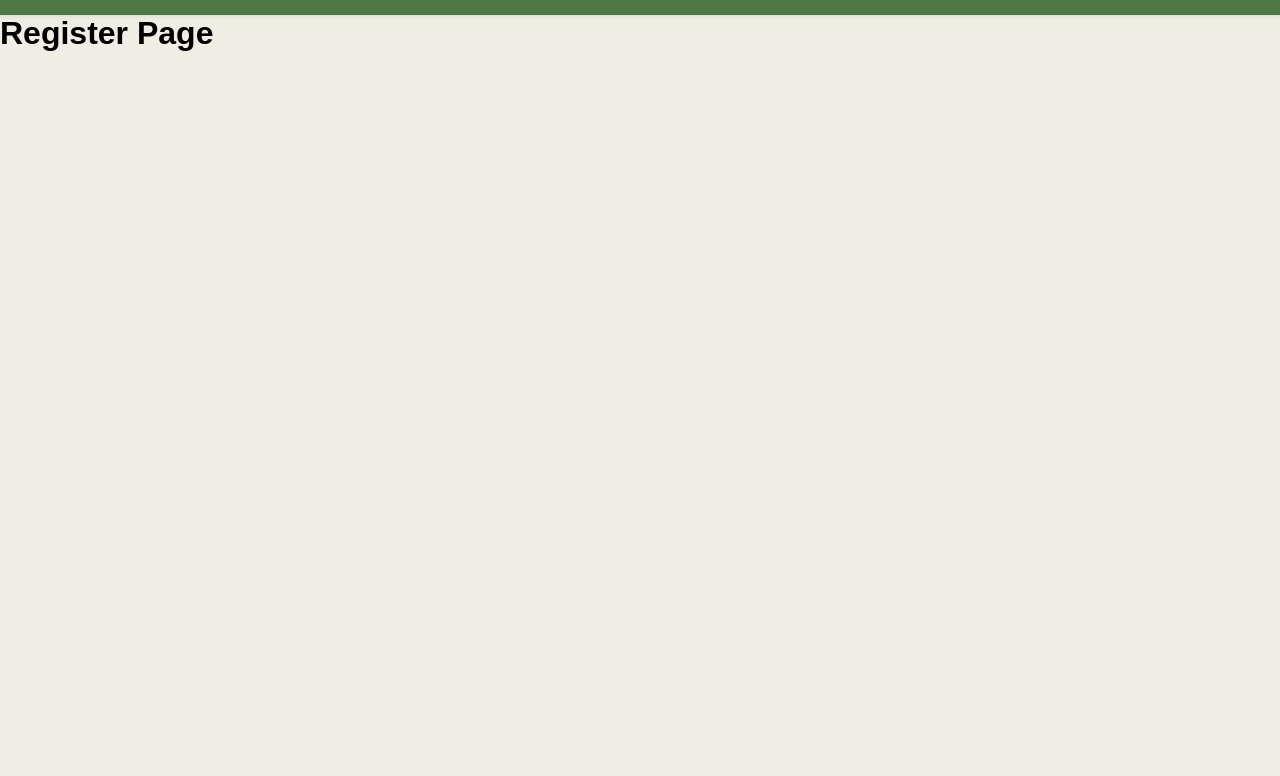
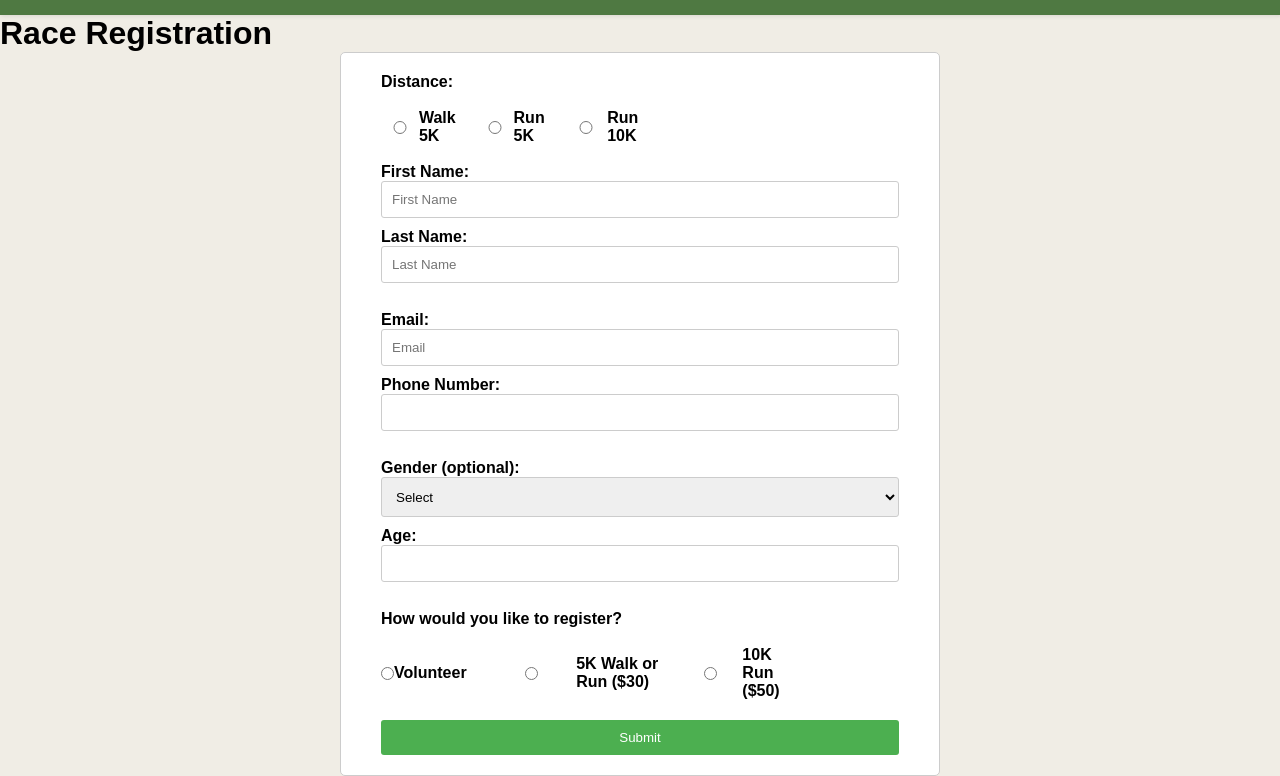
Before and after one commit to harperal/TBMHP, a plain HTML site: page register.html in a window 1280 px wide. Shown: the part 95-871 px from the top of the page. Before the commit the page ends 800 px from the top, so only its background shows below. Drawn offline with Linux system fonts and the light colour scheme.

Commit message:
registration form

```diff
--- a/register.html
+++ b/register.html
@@ -1,16 +1,22 @@
 <!DOCTYPE html>
 <html lang="en">
   <head>
-    <meta charset="UTF-8">
-    <meta name="viewport" content="width=device-width, initial-scale=1.0">
-    <link rel="stylesheet" href="styles.css">
+    <meta charset="UTF-8" />
+    <meta name="viewport" content="width=device-width, initial-scale=1.0" />
+    <link rel="stylesheet" href="styles.css" />
     <title>Document</title>
-
   </head>
   <body>
     <nav>
       <ul class="menu">
-            <li class="logo"><img src="https://cdn.glitch.global/e5d46084-d8b1-4d2b-a8c7-b784045bbe96/TBMHP_logo_square.png?v=1689217103482" style= "float:left" width="100" height="70"/></li>
+        <li class="logo">
+          <img
+            src="https://cdn.glitch.global/e5d46084-d8b1-4d2b-a8c7-b784045bbe96/TBMHP_logo_square.png?v=1689217103482"
+            style="float: left"
+            width="100"
+            height="70"
+          />
+        </li>
         <li class="item"><a href="home.html">Home</a></li>
         <li class="item"><a href="aboutus.html">About Us</a></li>
         <li class="item"><a href="abouttom.html">About Tom</a></li>
@@ -18,11 +24,91 @@
         <li class="item"><a href="gallery.html">Gallery</a></li>
         <li class="item"><a href="contactus.html">Contact Us</a></li>
         <li class="item button"><a href="donate.html">Donate</a></li>
-            <li class="item button secondary"><a href="register.html">Register</a></li>
-            <li class="toggle"><a href="#"><span class="bars"></span></a></li>
+        <li class="item button secondary">
+          <a href="register.html">Register</a>
+        </li>
+        <li class="toggle">
+          <a href="#"><span class="bars"></span></a>
+        </li>
       </ul>
     </nav>
-    <h1>Register Page</h1>
+<h1>Race Registration</h1>
+  <form action="" id="registration-form" class="form">
+    <!-- Distance options -->
+    <div class="distance-options">
+      <p><b>Distance:</b></p>
+      <br>
+      <div class="option">
+        <div class="input-container">
+          <input type="radio" name="race" id="walk5" value="walk5">
+          <label for="walk5">Walk 5K</label>
+        </div>
+        <div class="input-container">
+          <input type="radio" name="race" id="run5" value="run5">
+          <label for="run5">Run 5K</label>
+        </div>
+        <div class="input-container">
+          <input type="radio" name="race" id="run10" value="run10">
+          <label for="run10">Run 10K</label>
+        </div>
+      </div>
+    </div>
+
+    <!-- Personal Information -->
+    <div class="personal-info">
+    <br>
+      <div class="name-fields">
+        <label for="first">First Name:</label>
+        <input type="text" id="first" name="firstname" placeholder="First Name" required>
+        <br>
+        <label for="last">Last Name:</label>
+        <input type="text" id="last" name="lastname" placeholder="Last Name" required>
+      </div>
+      <br>
+      <div class="contact-fields">
+        <label for="email">Email:</label>
+        <input type="email" name="email" id="email" placeholder="Email" required>
+        <label for="phone">Phone Number:</label>
+        <input type="tel" name="phone" id="phone" pattern="[0-9]{3}-[0-9]{3}-[0-9]{4}">
+      </div>
+      <br>
+      <div class="optional-fields">
+        <label for="gender">Gender (optional):</label>
+        <select name="gender" id="gender">
+          <option value="Select">Select</option>
+          <option value="female">Female</option>
+          <option value="male">Male</option>
+          <option value="non-binary">Non-Binary</option>
+        </select>
+        <br>
+        <label for="age">Age:</label>
+        <input type="number" name="age" id="age">
+      </div>
+    </div>
+
+    <!-- Participation Options -->
+    <div class="participation-options">
+        <br>
+      <p><b>How would you like to register?</b></p>
+      <br>
+      <div class="option">
+        <div class="input-container">
+          <input type="radio" name="participation" id="volunteer" value="volunteer">
+          <label for="volunteer">Volunteer</label>
+        </div>
+        <div class="input-container">
+          <input type="radio" name="participation" id="walkrun5k" value="walkrun5k">
+          <label for="walkrun5k">5K Walk or Run ($30)</label>
+        </div>
+        <div class="input-container">
+          <input type="radio" name="participation" id="run10k" value="run10k">
+          <label for="run10k">10K Run ($50)</label>
+        </div>
+      </div>
+    </div>
+
+    <button type="submit">Submit</button>
+  </form>
     <script src="/main.js"></script>
   </body>
 </html>
--- a/styles.css
+++ b/styles.css
@@ -436,3 +436,66 @@ a:hover {
       font-size: 20px;
       margin-left: 20px;
   }
+
+  /* Registration Form Page */
+  .form {
+    max-width: 600px;
+    margin: auto;
+    padding: 20px 40px;
+    border: 1px solid #ccc;
+    border-radius: 5px;
+    background-color: #fff;
+  }
+
+  .form label {
+    font-weight: bold;
+  }
+
+  .form p {
+    margin: 0;
+  }
+
+  .form input,
+  .form select {
+    width: 100%;
+    padding: 10px;
+    margin-bottom: 10px;
+    border: 1px solid #ccc;
+    border-radius: 3px;
+  }
+
+  .form select {
+    height: 40px;
+  }
+
+  .form .option {
+    display: flex;
+    align-items: center;
+    gap: 20px;
+    font-size: 16px;
+  }
+
+  .form .option .input-container {
+    display: flex;
+    align-items: center;
+  }
+
+  .form input[type="radio"],
+  .form input[type="checkbox"] {
+    margin: 0;
+  }
+
+  .form button {
+    width: 100%;
+    padding: 10px;
+    background-color: #4CAF50;
+    color: white;
+    border: none;
+    border-radius: 3px;
+    cursor: pointer;
+    margin-top: 20px;
+  }
+
+  .form button:hover {
+    background-color: #45a049;
+  }
```
Lines whose indentation alone changed are shown as unchanged.
